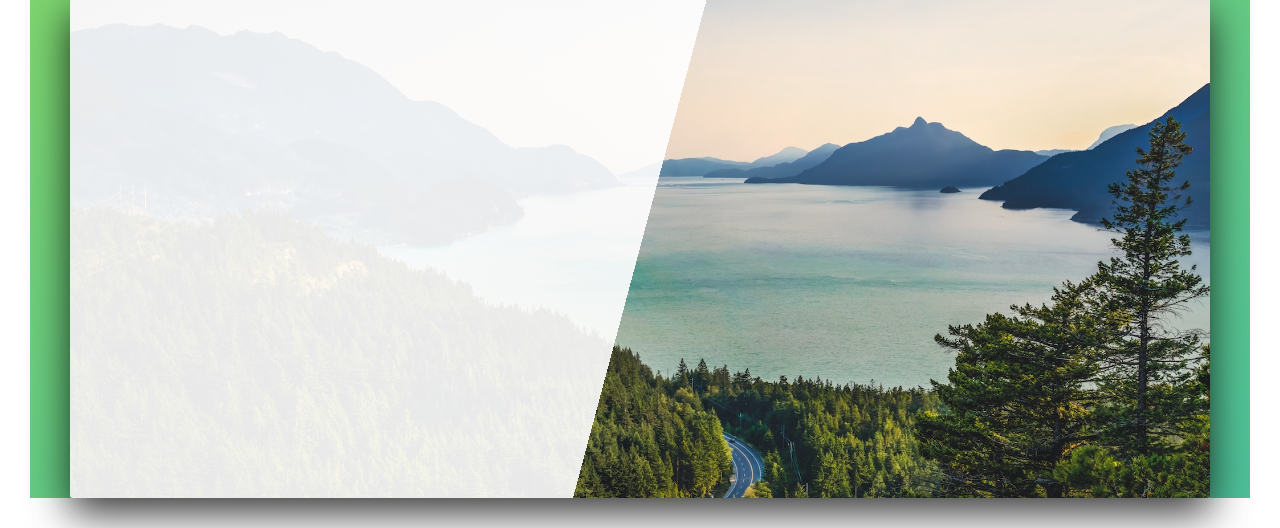
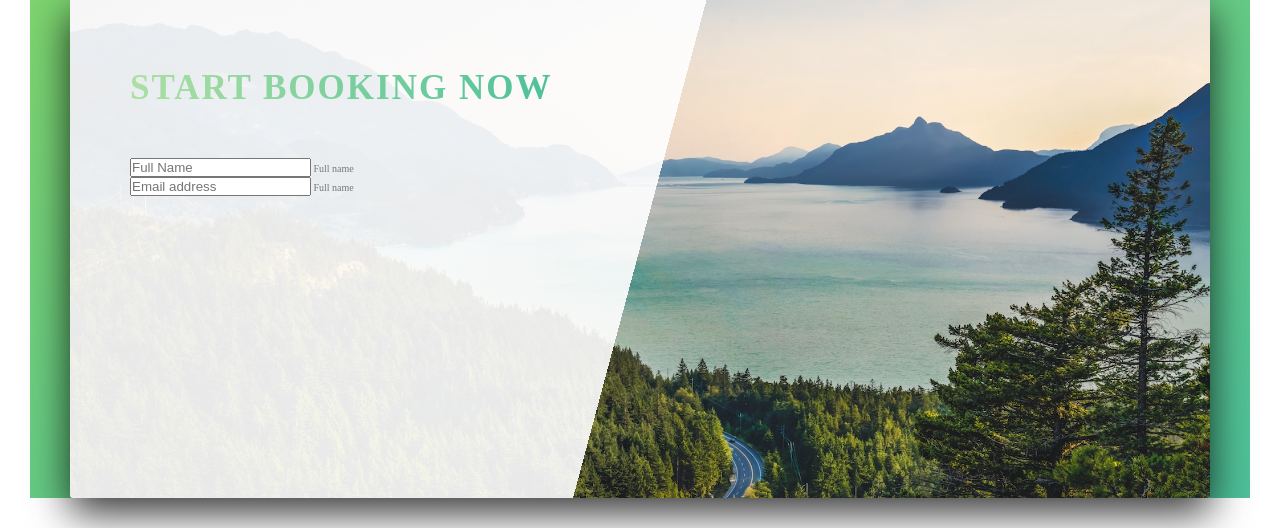
Before and after one commit to anish732/Natour, a website: page index.html in a window 1280 px wide. Shown: the part 4360-4888 px from the top of the page. Drawn offline with Linux system fonts and the light colour scheme.

Commit message:
add form in booking section

```diff
--- a/index.html
+++ b/index.html
@@ -280,7 +280,38 @@
       </section>
       <section class="section-book">
         <div class="row">
-          <div class="book"></div>
+          <div class="book">
+            <div class="book__form">
+              <form action="#" class="form">
+                <div class=" u-margin-bottom-medium">
+                  <h2 class="heading-secondary">
+                    Start booking now
+                  </h2>
+                </div>
+
+                <div class="form__group">
+                  <input
+                    type="text"
+                    class="form__input"
+                    placeholder="Full Name"
+                    id="name"
+                    required
+                  />
+                  <label for="name" class="form__label">Full name</label>
+                </div>
+                <div class="form__group">
+                  <input
+                    type="email"
+                    class="form__input"
+                    placeholder="Email address"
+                    id="email"
+                    required
+                  />
+                  <label for="email" class="form__label">Full name</label>
+                </div>
+              </form>
+            </div>
+          </div>
         </div>
       </section>
     </main>
--- a/sass/pages/_home.scss
+++ b/sass/pages/_home.scss
@@ -53,4 +53,9 @@
   border-radius: 3px;
   box-shadow: 0 1.5rem 4rem rgba($color-black, 0.8);
   height: 50rem;
+
+  &__form {
+    width: 50%;
+    padding: 6rem;
+  }
 }
```
Also changed, not shown: css/style.css.
